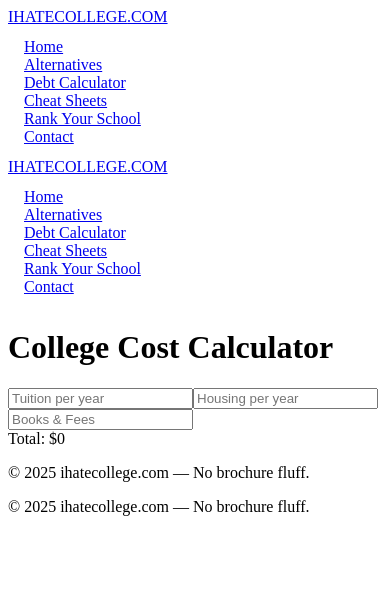
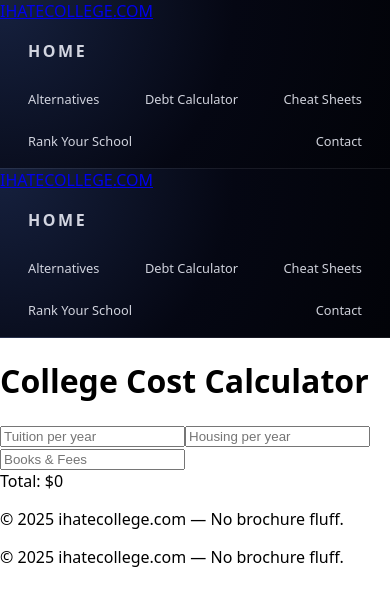
Before and after one commit to placebetsai/Ihatecollege, a Next.js app: page /cost in a window 390 px wide. Shown: the top 606 px of the page. Built offline with nearby package versions, Linux system fonts and the light colour scheme.

Commit message:
Update globals.css

```diff
--- a/styles/globals.css
+++ b/styles/globals.css
@@ -1,27 +1,78 @@
-/* --- MOBILE NAV FIX --- */
-nav {
+/* ===========================
+   TOP NAVIGATION BAR
+   =========================== */
+
+body {
+  margin: 0;
+  font-family: system-ui, -apple-system, BlinkMacSystemFont, "Segoe UI",
+    sans-serif;
+}
+
+/* Header wrapper */
+header,
+.site-header {
+  position: sticky;
+  top: 0;
+  z-index: 30;
+  background: radial-gradient(circle at top left, #16213f 0%, #050713 55%, #020308 100%);
+  border-bottom: 1px solid rgba(255, 255, 255, 0.08);
+}
+
+/* Inner layout: logo + links */
+header nav {
   display: flex;
   flex-wrap: wrap;
   align-items: center;
-  justify-content: space-between;
-  padding: 12px 16px;
+  gap: 12px;
+  padding: 12px 18px;
 }
 
-.nav-links {
-  display: flex;
-  gap: 18px;
+/* First link in the nav = logo (IHATECOLLEGE.COM) */
+header nav a:first-child {
+  margin-right: auto;
+  font-weight: 800;
+  font-size: 1rem;
+  letter-spacing: 0.16em;
+  text-transform: uppercase;
+  text-decoration: none;
 }
 
-@media (max-width: 768px) {
-  nav {
-    flex-direction: column;
-    align-items: flex-start;
+/* All nav links */
+header nav a {
+  color: #f4f6ff;
+  text-decoration: none;
+  font-size: 0.9rem;
+  font-weight: 500;
+  opacity: 0.85;
+  padding: 6px 12px;
+  border-radius: 999px;
+  transition:
+    background 0.15s ease,
+    opacity 0.15s ease,
+    transform 0.15s ease;
+}
+
+/* Hover/press effect */
+header nav a:hover {
+  background: rgba(255, 255, 255, 0.06);
+  opacity: 1;
+  transform: translateY(-1px);
+}
+
+/* Mobile tweaks */
+@media (max-width: 640px) {
+  header nav {
+    justify-content: space-between;
   }
 
-  .nav-links {
-    flex-direction: column;
-    width: 100%;
-    gap: 12px;
-    padding-top: 12px;
+  header nav a {
+    font-size: 0.8rem;
+    padding: 6px 10px;
+  }
+
+  header nav a:first-child {
+    flex-basis: 100%;
+    margin-right: 0;
+    margin-bottom: 4px;
   }
 }
```
